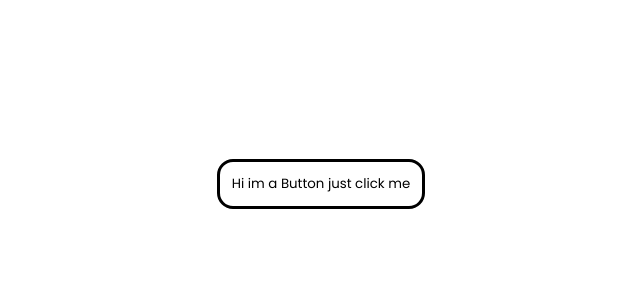
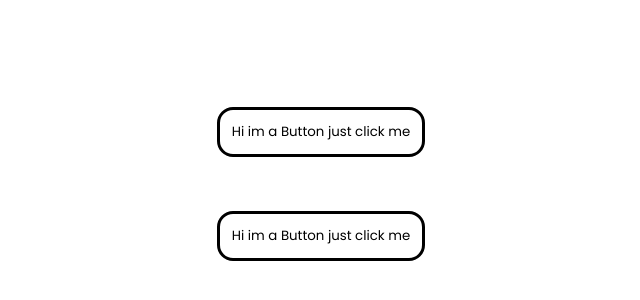
Before and after one commit to venkat-softdev/javascript-practice, a plain HTML site: page events/mouse event.html in a window 1280 px wide. Shown: the part 216-516 px from the top of the page, without its empty margins (319-959 px from the left). Drawn offline with Linux system fonts and the light colour scheme; a web font is replaced by a local one.

Commit message:
click event in js

```diff
--- a/events/mouse event.html
+++ b/events/mouse event.html
@@ -20,9 +20,11 @@
         align-items: center;
         width: 100%;
         height: 100vh;
+        flex-direction: column;
 
     }
     button{
+        margin: 30px;
         padding: 10px;
         border-radius: 13px;
         border: none;
@@ -54,6 +56,10 @@
 </style>
 <body>
 
+    <button onclick="alert(`hi im Venkat what's going on` )"> Hi im a Button just click me
+        <span></span>
+    </button>
+
     <button> Hi im a Button just click me
         <span></span>
     </button>
```
